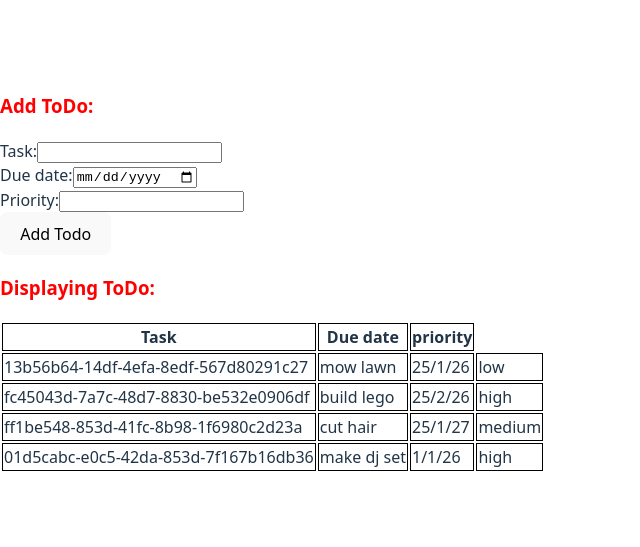
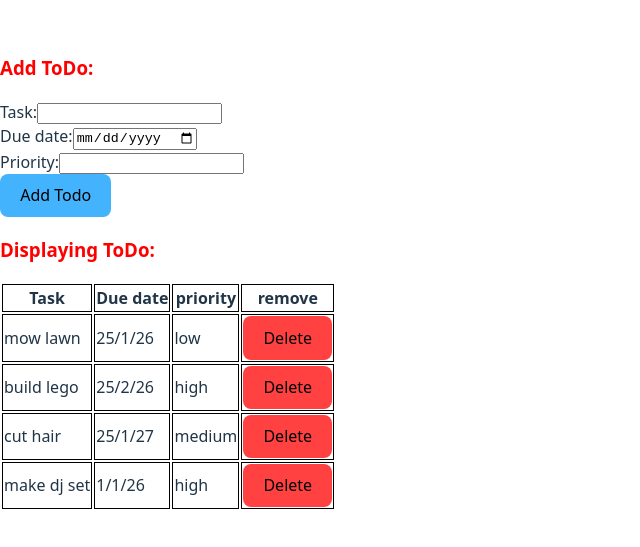
Before and after one commit to jbassoRMIT/reactCV, a React (Vite) app in the folder reactToDo/: page / in a window 1280 px wide. Shown: the part 127-674 px from the top of the page, without its empty margins (0-640 px from the left). Built offline with nearby package versions, Linux system fonts and the light colour scheme.

Commit message:
Each row no has a deleteToDo button that updates state of ToDoList array

```diff
--- a/reactToDo/src/AddToDo.tsx
+++ b/reactToDo/src/AddToDo.tsx
@@ -10,7 +10,7 @@ export default function AddToDo({task,dueDate,priority,handleChange,handleSubmit
                 <input id="dueDate" type="date" value={dueDate} name="dueDate" onChange={handleChange}/><br />
                 <label htmlFor="priority">Priority:</label>
                 <input id="priority" type="text" value={priority} name="priority" onChange={handleChange} /><br />
-                <button type="submit">Add Todo</button>
+                <button className="addButton" type="submit">Add Todo</button>
             </form>
         </div>
     )
--- a/reactToDo/src/App.css
+++ b/reactToDo/src/App.css
@@ -5,3 +5,11 @@ h3{
 th,td{
   border: 1px solid black;
 }
+
+.addButton{
+  background-color: rgb(68, 179, 253);
+}
+
+.deleteButton{
+  background-color: rgb(255, 65, 65);
+}
--- a/reactToDo/src/App.tsx
+++ b/reactToDo/src/App.tsx
@@ -6,6 +6,7 @@ import { toDoList } from './ToDoList'
 import AddToDo from './AddToDo'
 import './App.css'
 import { v4 as uuid } from "uuid";
+import DeleteToDo from './DeleteToDo'
 
 function App() {
   const [inputs,setInputs]=useState({
@@ -58,6 +59,13 @@ function App() {
     console.log(toDos);
   }
 
+  const DeleteToDo=function(id){
+    setToDos(
+      toDos.filter((t)=> t.id!==id)
+    )
+    console.log(toDos);
+  }
+
   return (
     <div>
       <AddToDo
@@ -74,16 +82,20 @@ function App() {
             <th>Task</th>
             <th>Due date</th>
             <th>priority</th>
+            <th>remove</th>
           </tr>
         </thead>
         <tbody>
           {toDos.map((toDo)=>{
             return (
               <tr>
-                <td>{toDo.id}</td>
                 <td>{toDo.task}</td>
                 <td>{toDo.dueDate}</td>
                 <td>{toDo.priority}</td>
+                <td>
+                  <button className='deleteButton' onClick={()=>{DeleteToDo(toDo.id)}}>Delete
+                  </button>
+                </td>
               </tr>
             )
           })}
--- a/reactToDo/src/DeleteToDo.tsx
+++ b/reactToDo/src/DeleteToDo.tsx
@@ -1,7 +1,7 @@
 //Create a delete ToDo button that can be passed into each table row
-export default function DeleteToDo({removeToDo,index}){
+export default function DeleteToDo({removeToDo,id}){
     //
     return(
-        <button onClick={()=>{removeToDo(index)}}>Delete</button>
+        <button onClick={()=>{removeToDo(id)}} >Delete</button>
     )
 }
```
